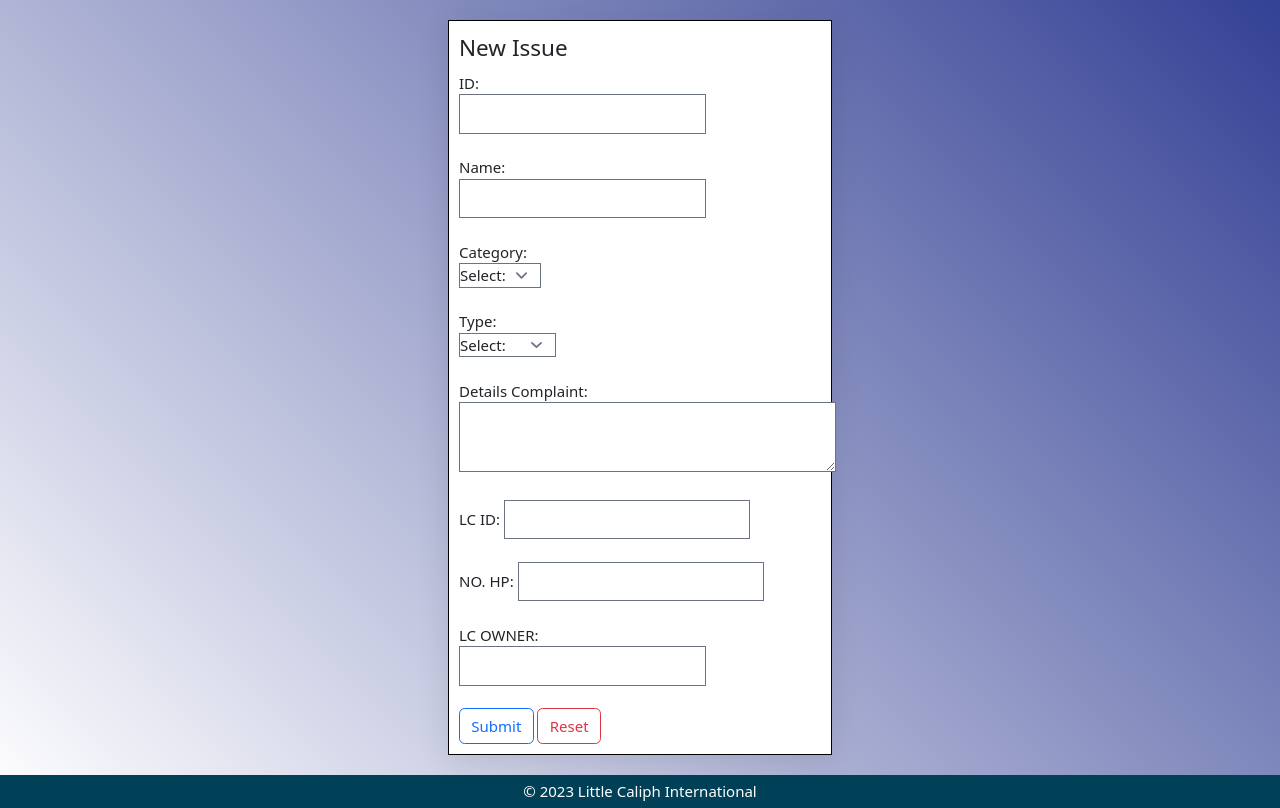
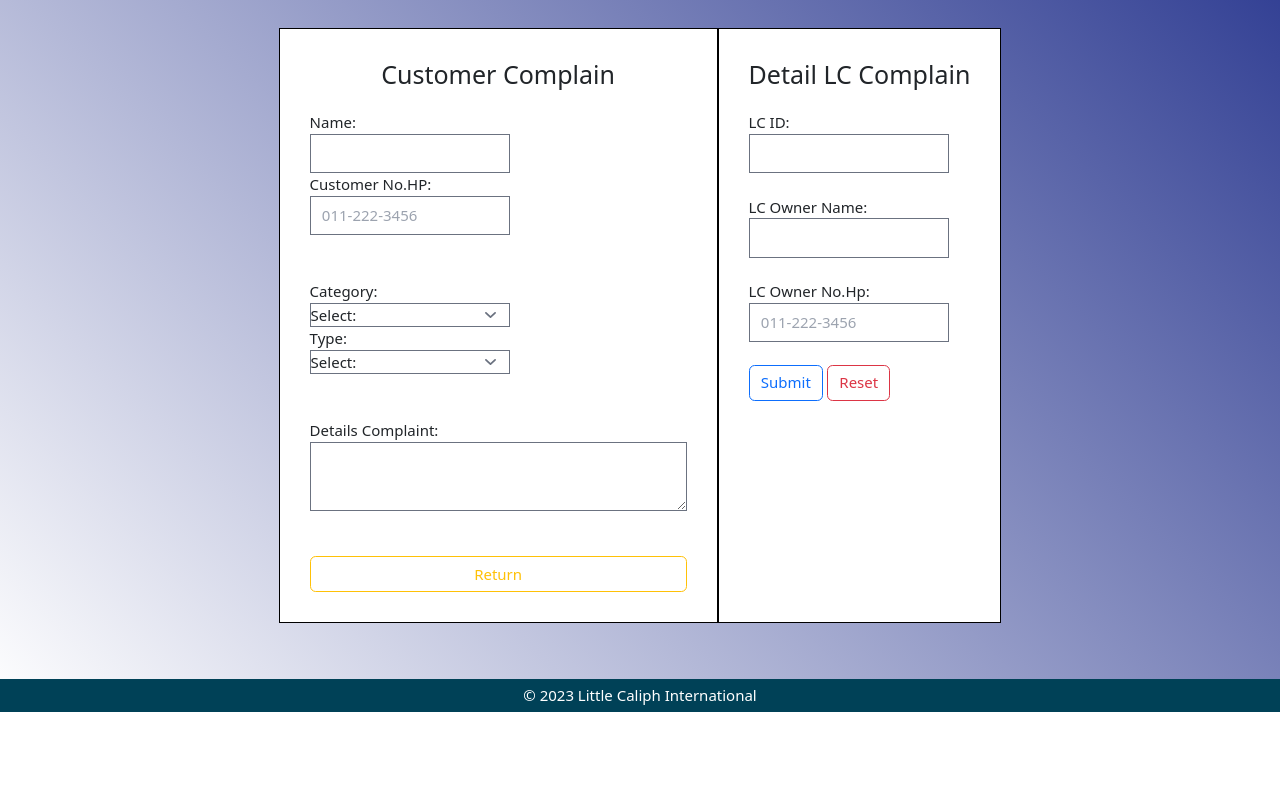
Before and after one commit to Izzrieq/LC_BLISS_SYSTEM, a PHP site: page /issue.php in a window 1280 px wide. Shown: the part 88-896 px from the top of the page. After the commit the page ends 800 px from the top, so only its background shows below. Run offline with PHP 8.4, Linux system fonts and the light colour scheme; some libraries are stand-ins or nearby versions.

Commit message:
change layout n db

```diff
--- a/index.php
+++ b/index.php
@@ -20,7 +20,7 @@
         </div>
     </header>
     <center>
-    <form action="login.php" method="post">
+    <form class="login" action="login.php" method="post">
      	<h2>LOGIN</h2>
         <img src="assets/user.png" alt="user">
         <br>
--- a/issue.php
+++ b/issue.php
@@ -1,17 +1,19 @@
 <?php
 include('component/db_conn.php');
-if(isset($_POST['name'])) {
-    $id = $_POST['id'];
+date_default_timezone_set("Asia/Kuala_Lumpur");
+if(isset($_POST['cname'])) {
+    $id = (isset($_POST['id']) ? $_POST['id'] : '');
     $date = date("Y-m-d H:i:s");
-    $name = $_POST['name'];
+    $cname = $_POST['cname'];
+    $cnohp = $_POST['cnohp'];
     $category = $_POST['category'];
     $type = $_POST['type'];
-    $nohp = $_POST['nohp'];
     $details = $_POST['details'];
     $lcid = $_POST['lcid'];
 	$lcowner = $_POST['lcowner'];
-    $sql = "INSERT INTO complaintbliss (id, date, name, category, type, nohp, details, lcid, lcowner)
-    VALUES ('$id', '$date', '$name', '$category', '$type', '$nohp', '$details', '$lcid', '$lcowner')";
+    $ownernohp = $_POST['ownernohp'];
+    $sql = "INSERT INTO complaintbliss (id, date, cname, cnohp, category, type, details, lcid, lcowner, ownernohp)
+    VALUES ('$id', '$date', '$cname', '$cnohp', '$category', '$type', '$details', '$lcid', '$lcowner', '$ownernohp')";
     $result = mysqli_query($conn, $sql);
     if ($result)
         echo "<script>alert('Berjaya kemaskini')</script>";
@@ -34,7 +36,6 @@ if(isset($_POST['name'])) {
     <link href="https://cdn.jsdelivr.net/npm/bootstrap@5.3.1/dist/css/bootstrap.min.css" rel="stylesheet"
         integrity="sha384-4bw+/aepP/YC94hEpVNVgiZdgIC5+VKNBQNGCHeKRQN+PtmoHDEXuppvnDJzQIu9" crossorigin="anonymous">
 </head>
-
 <body>
     <header>
         <div class="left-nav">
@@ -45,23 +46,22 @@ if(isset($_POST['name'])) {
         </div>
     </header>
     <form class="issue" action="issue.php" method="POST">
-        <fieldset>
-            <legend>New Issue</legend>
-            <!-- make id auto increment -->
-             <label for="id">ID:</label> <br>
-            <input type="text" id="id" name="id"><br><br>
-            <label for="name">Name:</label> <br>
-            <input type="text" id="name" name="name"><br><br>
-            <label id="category" for="category">Category:</label> <br>
-            <select name="category" id="category">
+            <div class="customer_complain">
+                 <h1>Customer Complain</h1> <br>
+                <label for="cname">Name:</label>
+                <input type="text" id="cname" name="cname">
+                <label for="cnohp">Customer No.HP:</label>
+                <input type="tel" id="cnohp" name="cnohp" placeholder="011-222-3456" pattern="[0-9]{3}-[0-9]{3}-[0-9]{4}" required><br><br>
+                <label id="category" for="category">Category:</label>
+                <select name="category" id="category">
                 <option value="#" disabled selected>Select: </option>
                 <option value="complaint">Complaint</option>
                 <option value="suggestion">Suggestion</option>
                 <option value="general">General</option>
                 <option value="enquiry">Enquiry</option>
-            </select> <br> <br>
-            <label id="category" for="type">Type:</label> <br>
-            <select name="type" id="type">
+                </select>
+                <label id="type" for="type">Type:</label>
+                <select name="type" id="type">
                 <option value="#" disabled selected>Select:</option>
                 <option value="management">Management</option>
                 <option value="sales">Sales</option>
@@ -69,21 +69,23 @@ if(isset($_POST['name'])) {
                 <option value="payment">Payment</option>
                 <option value="kindy">kindy</option>
             </select> <br> <br>
-            <label for="details">Details Complaint:</label> <br>
+            <label for="details">Details Complaint:</label>
             <textarea id="details" name="details" rows="3" cols="40">
-  </textarea> <br> <br>
-  <!-- drop up -->
-            <label for="lcid">LC ID:</label>
-            <input type="text" id="lcid" name="lcid"> <br> <br>
-            <!-- fetch num phone -->
-            <label for="nohp">NO. HP:</label>
-            <input type="text" id="nohp" name="nohp"><br><br>
-            <!-- fetch num owner -->
-            <label for="lcowner">LC OWNER:</label><br>
-            <input type="text" id="lcowner" name="lcowner"><br><br>
-            <button type="submit" class="btn btn-outline-primary">Submit</button>
-            <button type="reset" class="btn btn-outline-danger">Reset</button>
-        </fieldset>
+            </textarea> <br> <br>
+            <button type="button" class="btn btn-outline-warning"><a href="complaint.php">Return</a></button>
+            </div>
+
+            <div class="detail_lc">
+                 <h1>Detail LC Complain</h1> <br>
+                <label for="lcid">LC ID:</label><br>
+                <input type="text" id="lcid" name="lcid"><br><br>
+                <label for="lcowner">LC Owner Name:</label> <br>
+                <input type="text" id="lcowner" name="lcowner" required><br><br>
+                <label id="ownernohp" for="ownernohp">LC Owner No.Hp:</label><br>
+                <input type="tel" id="ownernohp" name="ownernohp" placeholder="011-222-3456" pattern="[0-9]{3}-[0-9]{3}-[0-9]{4}" required><br> <br>
+                <button type="submit" class="btn btn-outline-primary">Submit</button>
+                <button type="reset" class="btn btn-outline-danger">Reset</button>
+            </div>
     </form>
 
     <footer>
--- a/styles/style.css
+++ b/styles/style.css
@@ -39,7 +39,7 @@ body {
     background-repeat: no-repeat;
     background-size: cover;
   }
-  form{
+  .login{
     margin-top: 3%;
     padding: 10px;
     max-width: 30%;
@@ -51,11 +51,11 @@ body {
     -webkit-backdrop-filter: blur(10px);
     border: 1px solid rgba(255, 255, 255, 0.3);
 }
-form h2{
+.login h2{
     position: absolute;
     padding: 10px;
 }
-form img{
+.login img{
     margin-top: 10%;
     height: 100px;
     width: 100px;
@@ -126,14 +126,30 @@ td{
     margin: 10px;
 }
 .issue{
-    background-color: white;
-    border: 1px solid black;
-    border-radius: 0;
+    top: 0;
+    bottom: 0;
+    left: 0;
+    right: 0;
     margin: auto;
-    margin-top: 20px;
-    margin-bottom: 20px;
+    background-color: rgb(255, 255, 255);
+    display: flex;
 }
-
 .navbar-nav{
    margin-left: 200px;
 }
+.customer_complain h1, .detail_lc h1{
+    font-size: 25px;
+    text-align: center;
+}
+.customer_complain{
+    border: 1px solid black;
+    display: grid;
+    padding: 30px;
+}
+.detail_lc{
+    border: 1px solid black;
+    padding: 30px;
+}
+input,select{
+    width: 200px;
+}
```
Also changed, not shown: complaint.php (+7 -17 lines), detailcomplaint.php (+7 -3 lines), assets/turn-back.png (added).
